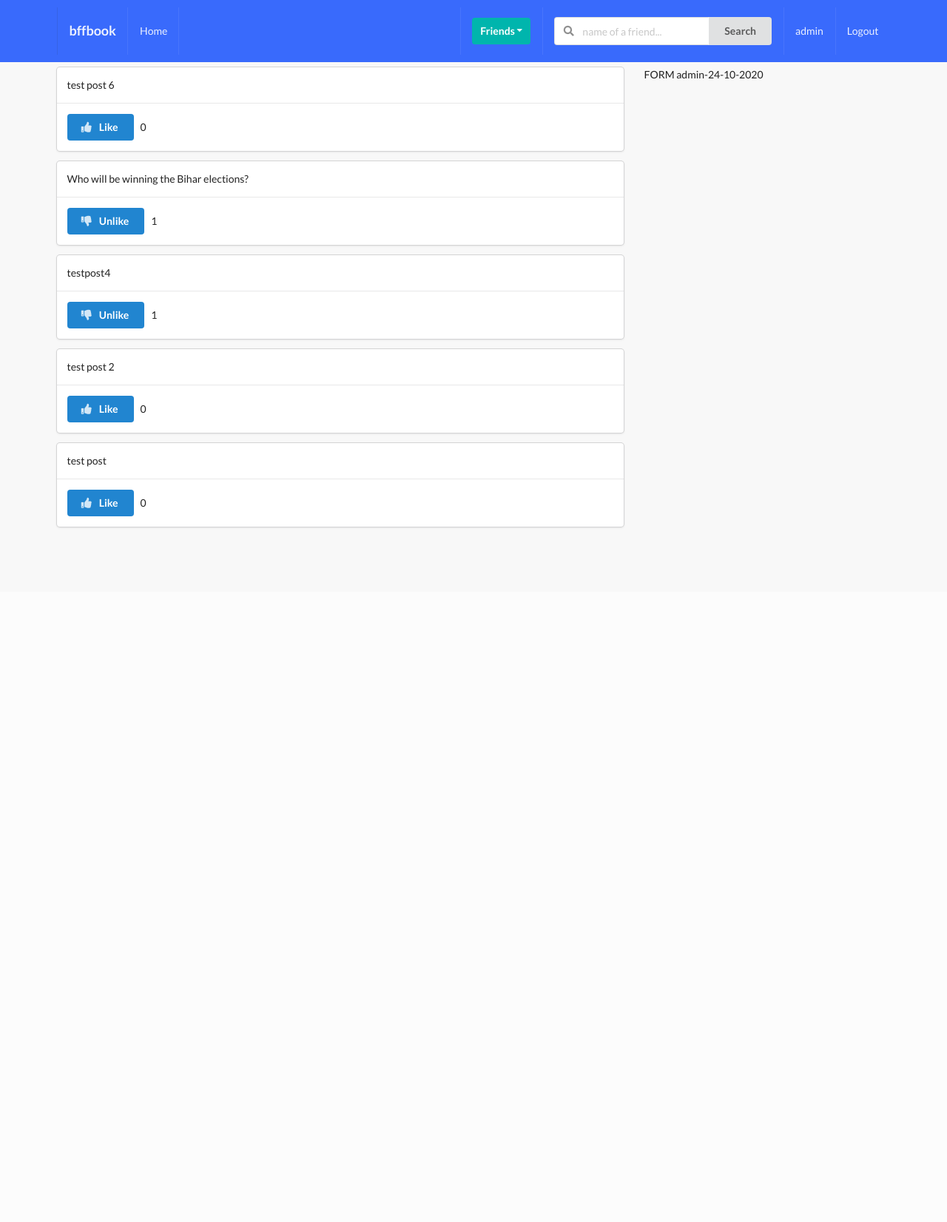
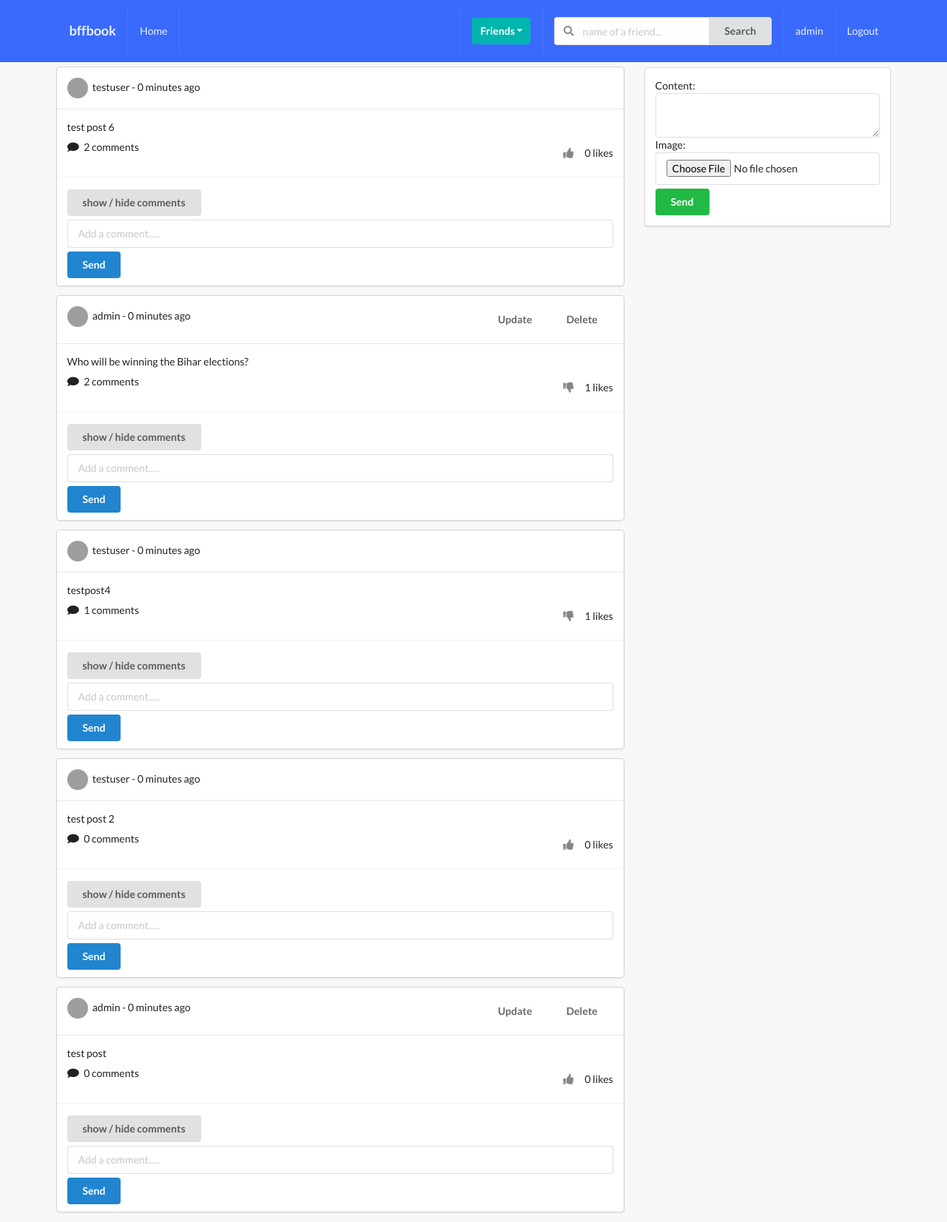
Before and after one commit to swapnil-sh/social, a Django app: page /posts/ in a window 1280 px wide. Shown: the whole page at 74% size. Before the commit the page ends 714 px from the top, so only its background shows below. Run offline with Django 3.2, Linux system fonts and the light colour scheme; a user stored in the database is signed in; data comes from the database, SQL or seed files in the repository; both versions use the stored data as it was after the commit; some libraries are stand-ins or nearby versions; grey boxes are pictures that could not be loaded.

Commit message:
- styling posts by applying a ready main.html file and defining classes in style.css

```diff
--- /dev/null
+++ b/src/posts/forms.py
@@ -0,0 +1,14 @@
+from django import forms
+from .models import Post, Comment
+
+class PostModelForm(forms.ModelForm):
+    content = forms.CharField(widget=forms.Textarea(attrs={'rows':2}))
+    class Meta:
+        model = Post
+        fields = ('content', 'image')
+
+class CommentModelForm(forms.ModelForm):
+    body = forms.CharField(label='', widget=forms.TextInput(attrs={'placeholder':'Add a comment.....'}))
+    class Meta:
+        model = Comment
+        fields = ('body',)
--- a/src/posts/templates/posts/main.html
+++ b/src/posts/templates/posts/main.html
@@ -1,44 +1,112 @@
 {% extends 'base.html' %}
 
-{% block title %}
-posts
-{% endblock %}
+{% block title %}main page{% endblock title %}
 
 {% block content %}
-
 <div class="ui grid">
-
-    <div class="row">
     <div class="eleven wide column">
         {% for obj in qs %}
+
         <div class="ui fluid card">
             <div class="content">
-                        {{obj.content}}
+                <div class="right floated meta">
+                <div class="ui grid">
+                    <div class="row">
+                        {% ifequal request.user obj.author.user %}
+                            <a href="{% url 'posts:post-update' obj.pk %}"><button class="ui button bwhite-lg ">Update</button></a>
+                            <a href="{% url 'posts:post-delete' obj.pk %}"><button class="ui button bwhite-lg ">Delete</button></a>
+                        {% endifequal %}
+                    </div>
+                </div>
+
+                </div>
+                <img class="ui avatar image" src={{obj.author.avatar.url}}>
+                {{ obj.author.user }} - {{ obj.created|timesince}} ago
+            </div>
+            <div class="ui fluid image">
+                {% if obj.image %}
+                    <img src={{obj.image.url}}>
+                {% endif %}
             </div>
             <div class="content">
+                <p> {{ obj.content }} </p>
+                <div class="right floated">
                     <form action="{% url 'posts:like-post-view' %}" method="POST">
                         {% csrf_token %}
                         <input type="hidden" name="post_id" value={{obj.id}}>
-                            <button type="submit" class="ui primary button">
-
                         {% if profile not in obj.liked.all %}
-                                    <i class="thumbs up icon"></i>&nbsp;Like
+                            <button type="submit" class="ui bwhite-sm button"><i class="thumbs up icon"></i>
+                            </button>
+                            <span> {{obj.num_likes}} likes</span>
                         {% else %}
-                                    <i class="thumbs down icon"></i>&nbsp;Unlike
+                            <button type="submit" class="ui bwhite-sm button"><i class="thumbs down icon"></i>
+                            </button>
+                            <span> {{obj.num_likes}} likes</span>
                         {% endif %}
-                            </button>
-                            &nbsp;{{obj.num_likes}}
                     </form>
                 </div>
+                <i class="comment icon"></i>
+                <span> {{ obj.num_comments }} comments</span>
             </div>
+            <div class="extra content">
+                <div class="mb-5">
+
+                </div>
+                <button class="cmt_btn ui button mb-5">show / hide comments</button>
+                <div class="comment-box">
+                {% if obj.comment_set.all %}
+                    {% for c in obj.comment_set.all %}
+
+                        <div class="ui segment mb-5">
+                            <img class="ui avatar image" src={{c.user.avatar.url}}>
+                            <span>{{ c.user }}</span>
+                            <div class='mt-5'>{{ c.body }}</div>
+                        </div>
+
                     {% endfor %}
+                {% endif %}
                 </div>
-        <div class="five wide column">
-            FORM
-            {{profile}}
-        </div>
+
+                <form action="" method="POST"class='ui fluid form'>
+                    {% csrf_token %}
+                    <input type="hidden" name="post_id" value={{obj.id}}>
+                    {{ c_form }}
+                    <button type="submit" name="submit_c_form" class="ui primary button mt-5 w-full">Send</button>
+                </form>
             </div>
         </div>
 
 
-{% endblock %}
+        {% endfor %}
+    </div>
+    <div class="five wide column">
+        <div class="ui segment">
+            {% if post_added %}
+                <div class="ui green message">Post added</div>
+            {% endif %}
+            <form action="" method="POST" class='ui form' enctype="multipart/form-data">
+                {% csrf_token %}
+                {{p_form}}
+                <button type='submit' name="submit_p_form" class="ui positive button w-full mt-5">Send</button>
+            </form>
+        </div>
+    </div>
+</div>
+{% endblock content %}
+
+{% block scripts %}
+    <script>
+        $( document ).ready(function() {
+            let display = false
+            $(".cmt_btn").click(function () {
+                if (display===false) {
+                    $(this).next(".comment-box").show("slow");
+                    display=true
+                } else {
+                    $(this).next(".comment-box").hide("slow");
+                    display=false
+                }
+            });
+        });
+    </script>
+{% endblock scripts %}
--- a/src/posts/urls.py
+++ b/src/posts/urls.py
@@ -1,5 +1,5 @@
 from django.urls import path
-from .views import post_comment_create_and_list_view, like_unlike_post
+from .views import post_comment_create_and_list_view, like_unlike_post, PostDeleteView, PostUpdateView
 
 app_name = 'posts'
 
@@ -7,4 +7,6 @@ urlpatterns = [
 
     path('', post_comment_create_and_list_view, name='main-post-view'),
     path('liked/', like_unlike_post, name='like-post-view'),
+    path('<pk>/delete/', PostDeleteView.as_view(), name='post-delete'),
+    path('<pk>/update/', PostUpdateView.as_view(), name='post-update'),
 ]
--- a/src/posts/views.py
+++ b/src/posts/views.py
@@ -1,16 +1,47 @@
 from django.shortcuts import render, redirect
 from django.http.request import HttpRequest
 from .models import Post, Like
+from django.urls import reverse_lazy
 from profiles.models import Profile
+from .forms import PostModelForm, CommentModelForm
+from django.views.generic import UpdateView, DeleteView
+from django.contrib import messages
 
 def post_comment_create_and_list_view(request):
     qs = Post.objects.all()
     profile = Profile.objects.get(user=request.user)
 
+    #initials
+    p_form = PostModelForm()
+    c_form = CommentModelForm()
+    post_added = False
+
+    if('submit_p_form' in request.POST):
+        print(request.POST)
+        p_form = PostModelForm(request.POST, request.FILES)
+        if(p_form.is_valid()):
+            instance = p_form.save(commit=False)
+            instance.author = profile
+            instance.save()
+            p_form = PostModelForm()
+            post_added = True
+
+    if('submit_c_form' in request.POST):
+        c_form = CommentModelForm(request.POST)
+        if(c_form.is_valid()):
+            instance = c_form.save(commit=False)
+            instance.user = profile
+            instance.post = Post.objects.get(id=request.POST.get('post_id'))
+            instance.save()
+            c_form = CommentModelForm()
+
     context = {
 
         'qs': qs,
         'profile': profile,
+        'p_form': p_form,
+        'c_form': c_form,
+        'post_added':post_added,
     }
 
     return render(request, 'posts/main.html', context)
@@ -42,3 +73,33 @@ def like_unlike_post(request):
             like.save()
 
     return redirect('posts:main-post-view')
+
+
+class PostDeleteView(DeleteView):
+    model = Post
+    template_name = 'posts/confirm_del.html'
+    success_url = reverse_lazy('posts:main-post-view')
+
+    def get_object(self, *args, **kwargs):
+        pk = self.kwargs.get('pk')
+        obj = Post.objects.get(pk=pk)
+        if(not obj.author.user == self.request.user):
+            messages.warning(self.request, 'You need to be the author of the post inorder to delete it')
+
+        return obj
+
+
+class PostUpdateView(UpdateView):
+    form_class = PostModelForm
+    model = Post
+    template_name = 'posts/update.html'
+    success_url = reverse_lazy('posts:main-post-view')
+
+    def form_valid(self, form):
+        profile = Profile.objects.get(user=self.request.user)
+
+        if(form.instance.author == profile):
+            return super().form_valid(form)
+        else:
+            form.add_error(None, "You need to be the suthor of the post inorder to update it")
+            return super().form_invalid(form)
--- a/src/static_project/style.css
+++ b/src/static_project/style.css
@@ -26,3 +26,25 @@ body {
     top: 200px !important;
     font-size: 15px !important;
 }
+
+
+.mb-5 {
+
+    margin-bottom: 5px !important;
+}
+
+.bwhite-lg {
+
+    background-color: transparent !important;
+}
+
+.bwhite-sm {
+
+    background-color: transparent !important;
+    width: 10px !important;
+}
+
+.comment-box {
+
+    display: none;
+}
```
Also changed, not shown: src/posts/templates/posts/confirm_del.html (added, +32 -0 lines), src/posts/templates/posts/update.html (added, +15 -0 lines), src/db.sqlite3. Lines whose indentation alone changed are shown as unchanged.
